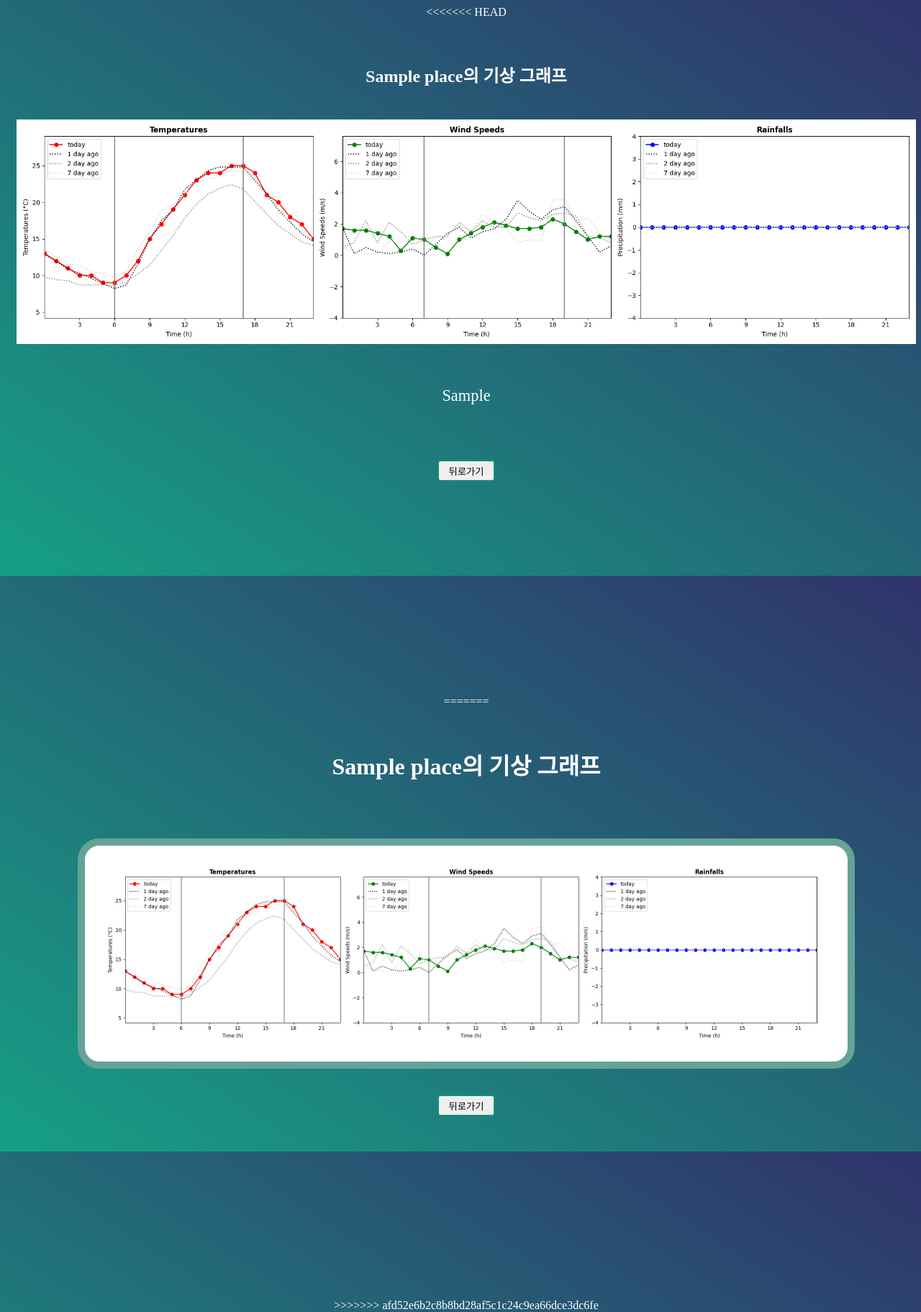
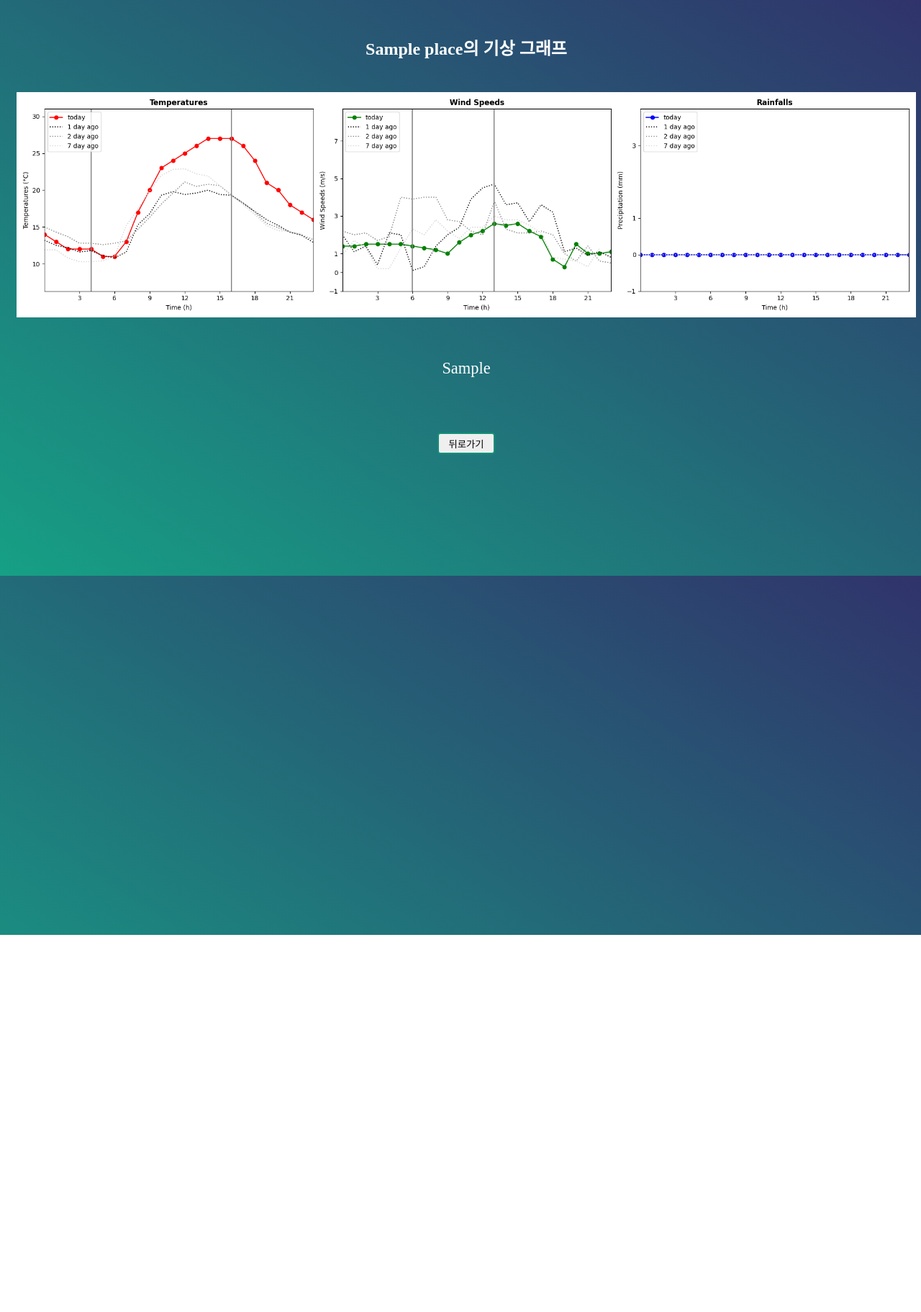
Before and after one commit to team-project-01/Project, a Django app: template mysite/polls/templates/result.html in a window 1280 px wide. Shown: the whole page at 72% size. After the commit the page ends 1299 px from the top, so only its background shows below. Run offline with Django 5.2, Linux system fonts and the light colour scheme; the template is opened without the code that fills it: most values are stand-ins (such as "Sample title", 1, 10 or a date in 2020).

Commit message:
result.html updated

```diff
--- a/mysite/polls/templates/result.html
+++ b/mysite/polls/templates/result.html
@@ -9,7 +9,7 @@
 </head>
 
 <body>
-<<<<<<< HEAD
+
     <!-- <div style="text-align : center;" class="graph"></div> -->
 
     <!-- 장소와 날짜에 대한 정보 표시 -->
@@ -39,22 +39,7 @@
             <p>{{ today }}</p>
         </ul>
     </div> -->
-=======
-    <div class="top2">
-        <h1>{{ place }}의 기상 그래프</h1>
-    </div>
-    <div class="bottom2">
-        <div>
-            <!-- 사용자가 지역/기상 정보 선택 후 생성한 그래프 표시 -->
-            <!-- 시각화 함수를 통해 그래프를 생성할 시 생성 이름에 맞추어 이미지를 불러오도록 함 -->
-            <div class="white">
-                <img src="{% static 'graphs/all_graph.png' %}" width="1000px" alt="{{place}}기상 그래프">
-            </div>
-            <br><br>
-            <input type="button" value="뒤로가기" onclick="history.back();" class="button"/>
-        </div>
-    </div>
->>>>>>> afd52e6b2c8b8bd28af5c1c24c9ea66dce3dc6fe
+
 </body>
 
 </html>
```
Also changed, not shown: mysite/db.sqlite3, mysite/polls/static/graphs/all_graph.png.
